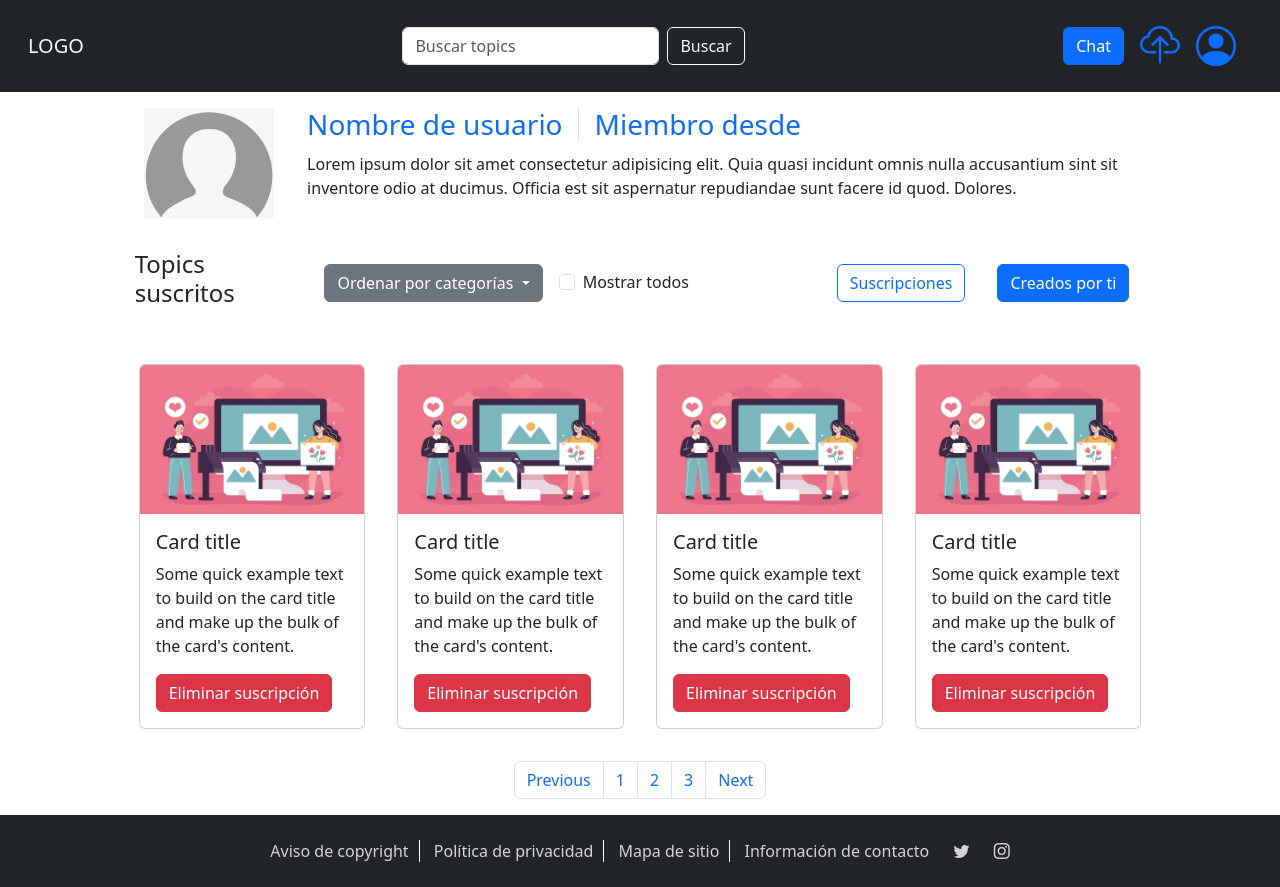
After one commit to neocortex96/TFG, a PHP site: page /profile.html in a window 1280 px wide. The commit adds this page. Run offline with PHP 8.4, Linux system fonts and the light colour scheme.

Commit message:
pagina 'profile' creada

```diff
--- a/front/css/index.css
+++ b/front/css/index.css
@@ -2,7 +2,7 @@ body {
     background-color: lightgray;
 }
 .barra-navegacion{
-    background-color: darkslateblue;
+    /* background-color: darkslateblue; */
 }
 .card {
     margin: 1em;
--- /dev/null
+++ b/front/css/profile.css
@@ -0,0 +1,51 @@
+.barra-navegacion{
+    /* background-color: darkslateblue; */
+}
+.chat-button{
+    /* height: 2.5em; */
+}
+#mi-imagen{
+    height: 110px;
+    width: 130px;
+    object-fit: cover;
+}
+#nombre-usuario{
+    padding-right: 15px;
+}
+a{
+    text-decoration: none;
+}
+
+@media(max-width: 991px){
+    #navbar-iconos-derecha {
+        display: none !important;
+    }
+}
+@media(max-width: 768px){
+    #nombre-usuario{
+        border: none !important;
+    }
+    #miembro-desde{
+        margin: 0px !important;
+        padding-bottom: 5px;
+    }
+    .columna-imagen{
+        justify-content: center;
+        align-items: center;
+        object-fit: cover;
+    }
+}
+
+.footer a{
+    padding-right: 10px;
+    padding-left: 10px;
+    color: lightgray;
+    text-decoration: none;
+}
+.footer a:nth-child(-n + 3){
+    border-right: 1px solid white;
+}
+#contenedor-suscritos{
+    background-color: antiquewhite;
+    margin-left: 30px !important;
+}
--- a/front/php/index.php
+++ b/front/php/index.php
@@ -8,7 +8,6 @@
     <meta http-equiv="refresh" content="10">
     <title>Document</title>
 
-    <head>
         <!-- BOOTSTRAP LINK -->
         <link href="https://cdn.jsdelivr.net/npm/bootstrap@5.3.0-alpha1/dist/css/bootstrap.min.css" rel="stylesheet" integrity="sha384-GLhlTQ8iRABdZLl6O3oVMWSktQOp6b7In1Zl3/Jr59b6EGGoI1aFkw7cmDA6j6gD" crossorigin="anonymous">
         <!-- BOOTSTRAP ICONS -->
@@ -23,7 +22,7 @@
 
 
     <!-- NAVBAR -->
-    <nav class="barra-navegacion navbar navbar-expand-lg p-3">
+    <nav class="barra-navegacion navbar navbar-expand-lg p-3 bg-dark">
         <div class="container-fluid">
 
             <a class="navbar-brand text-light" href="#">LOGO</a>
--- a/front/php/login-register.php
+++ b/front/php/login-register.php
@@ -9,7 +9,6 @@
 
     <!-- BOOTSTRAP LINK -->
     <link href="https://cdn.jsdelivr.net/npm/bootstrap@5.3.0-alpha1/dist/css/bootstrap.min.css" rel="stylesheet" integrity="sha384-GLhlTQ8iRABdZLl6O3oVMWSktQOp6b7In1Zl3/Jr59b6EGGoI1aFkw7cmDA6j6gD" crossorigin="anonymous">
-    <script defer src="https://cdn.jsdelivr.net/npm/bootstrap@5.3.0-alpha1/dist/js/bootstrap.bundle.min.js" integrity="sha384-w76AqPfDkMBDXo30jS1Sgez6pr3x5MlQ1ZAGC+nuZB+EYdgRZgiwxhTBTkF7CXvN" crossorigin="anonymous"></script>
 
     <!-- CSS LINK -->
     <link rel="stylesheet" href="../css/login-register.css">
@@ -43,7 +42,8 @@
     </div>
 
 
-
+    <!-- BOOTSTRAP JS -->
+    <script defer src="https://cdn.jsdelivr.net/npm/bootstrap@5.3.0-alpha1/dist/js/bootstrap.bundle.min.js" integrity="sha384-w76AqPfDkMBDXo30jS1Sgez6pr3x5MlQ1ZAGC+nuZB+EYdgRZgiwxhTBTkF7CXvN" crossorigin="anonymous"></script>
 
 </body>
 
--- /dev/null
+++ b/front/php/profile.html
@@ -0,0 +1,194 @@
+<!DOCTYPE html>
+<html lang="es">
+
+<head>
+    <meta charset="UTF-8">
+    <meta http-equiv="X-UA-Compatible" content="IE=edge">
+    <meta name="viewport" content="width=device-width, initial-scale=1.0">
+    <title>Profile</title>
+
+    <!-- BOOTSTRAP LINK -->
+    <link href="https://cdn.jsdelivr.net/npm/bootstrap@5.3.0-alpha1/dist/css/bootstrap.min.css" rel="stylesheet"
+        integrity="sha384-GLhlTQ8iRABdZLl6O3oVMWSktQOp6b7In1Zl3/Jr59b6EGGoI1aFkw7cmDA6j6gD" crossorigin="anonymous">
+
+    <!-- CSS LINK -->
+    <link rel="stylesheet" href="../css/profile.css">
+
+    <!-- BOOTSTRAP ICONS -->
+    <link rel="stylesheet" href="https://cdn.jsdelivr.net/npm/bootstrap-icons@1.10.5/font/bootstrap-icons.css">
+</head>
+
+<body>
+    <!-- NAVBAR -->
+    <nav class="barra-navegacion navbar navbar-expand-lg bg-dark p-3">
+        <div class="container-fluid">
+
+            <a class="navbar-brand text-light" href="#">LOGO</a>
+
+            <form class="d-flex" role="search" id="buscador-navbar">
+                <input class="form-control me-2" type="search" placeholder="Buscar topics" aria-label="Search">
+                <button class="btn btn-outline-light" type="submit">Buscar</button>
+            </form>
+            <div class="d-flex align-items-center" id="navbar-iconos-derecha">
+                <button type="button" class="btn btn-primary mx-3">Chat</button>
+                <a href="#"><i class="bi bi-cloud-upload fs-1 text-primary"></i></a>
+                <a href="#"><i class="bi bi-person-circle fs-1 text-primary mx-3"></i></a>
+            </div>
+
+
+            <button class="navbar-toggler bg-primary" type="button" data-bs-toggle="collapse"
+                data-bs-target="#navbarToggleExternalContent" aria-controls="navbarToggleExternalContent"
+                aria-expanded="false" aria-label="Toggle navigation">
+                <span class="navbar-toggler-icon"></span>
+            </button>
+
+
+
+
+
+
+
+        </div>
+    </nav>
+
+
+    <div class="collapse" id="navbarToggleExternalContent">
+        <div class="list-group text-light text-center rounded-0 d-flex align-items-center">
+            <a href="#" class="list-group-item list-group-item-action">A second link item</a>
+            <a href="#" class="list-group-item list-group-item-action">A third link item</a>
+            <a href="#" class="list-group-item list-group-item-action">A fourth link item</a>
+            <a href="#" class="list-group-item list-group-item-action disabled" tabindex="-1" aria-disabled="true">A
+                disabled link item</a>
+        </div>
+    </div>
+
+    <!-- DATOS DEL USUARIO -->
+
+    <div class="container-fluid datos-contenedor-global d-flex flex-wrap col-xs-10 col-md-10 col-xl-10 p-3"
+        id="datos-usuario">
+        <div
+            class="container columna-imagen d-flex flex-wrap justify-content-center col-xs-4 col-md-2 col-xl-2">
+            <img id="mi-imagen" src="../files/images/pp-placeholder.png" alt="placeholder-pp">
+            <a href="#">
+        </div>
+        <div class="container d-flex flex-wrap col-xs-8 col-md-10 col-xl-10" id="contenedor-nombre">
+            <a href="#">
+                <h3 class="border-end" id="nombre-usuario">Nombre de usuario</h3>
+            </a>
+            <a href="#">
+                <h3 class="mx-3" id="miembro-desde">Miembro desde</h3>
+            </a>
+            <p>Lorem ipsum dolor sit amet consectetur adipisicing elit. Quia quasi incidunt omnis
+                nulla accusantium sint
+                sit inventore odio at ducimus. Officia est sit aspernatur repudiandae sunt facere id quod. Dolores.</p>
+
+        </div>
+
+
+    </div>
+
+    <div class="container-fluid d-flex col-xl-10">
+        <h4 class="p-3">Topics suscritos</h4>
+
+        <div class="container-fluid d-flex col-xl-5 align-items-center p-3">
+            <div class="dropdown mx-3">
+                <button class="btn btn-secondary dropdown-toggle" type="button" id="dropdownMenuButton1"
+                    data-bs-toggle="dropdown" aria-expanded="false">
+                    Ordenar por categorías
+                </button>
+                <ul class="dropdown-menu" aria-labelledby="dropdownMenuButton1">
+                    <li><a class="dropdown-item" href="#">Action</a></li>
+                    <li><a class="dropdown-item" href="#">Another action</a></li>
+                    <li><a class="dropdown-item" href="#">Something else here</a></li>
+                </ul>
+            </div>
+            <div class="form-check">
+                <input class="form-check-input" type="checkbox" value="" id="flexCheckIndeterminate">
+                <label class="form-check-label" for="flexCheckIndeterminate">
+                    Mostrar todos
+                </label>
+            </div>
+        </div>
+        <div class="container-fluid d-flex col-5 align-items-center p-3 justify-content-end">
+            <input type="checkbox" class="btn-check mx-3" id="btn-check-outlined" autocomplete="off">
+            <label class="btn btn-outline-primary mx-3" for="btn-check-outlined">Suscripciones</label><br>
+            <input type="checkbox" class="btn-check mx-3" id="btn-check-2-outlined" checked autocomplete="off">
+            <label class="btn btn-outline-primary mx-3" for="btn-check-2-outlined">Creados por ti</label><br>
+        </div>
+    </div>
+
+
+
+
+    <div class="container-fluid col-xl-10 p-3 d-flex justify-content-center">
+        <div class="card m-3" style="width: 18rem;">
+            <img src="../files/images/sampleimg.jpg" class="card-img-top" alt="...">
+            <div class="card-body">
+              <h5 class="card-title">Card title</h5>
+              <p class="card-text">Some quick example text to build on the card title and make up the bulk of the card's content.</p>
+              <a href="#" class="btn btn-danger">Eliminar suscripción</a>
+            </div>
+          </div>
+          <div class="card m-3" style="width: 18rem;">
+            <img src="../files/images/sampleimg.jpg" class="card-img-top" alt="...">
+            <div class="card-body">
+              <h5 class="card-title">Card title</h5>
+              <p class="card-text">Some quick example text to build on the card title and make up the bulk of the card's content.</p>
+              <a href="#" class="btn btn-danger">Eliminar suscripción</a>
+            </div>
+          </div>
+          <div class="card m-3" style="width: 18rem;">
+            <img src="../files/images/sampleimg.jpg" class="card-img-top" alt="...">
+            <div class="card-body">
+              <h5 class="card-title">Card title</h5>
+              <p class="card-text">Some quick example text to build on the card title and make up the bulk of the card's content.</p>
+              <a href="#" class="btn btn-danger">Eliminar suscripción</a>
+            </div>
+          </div>
+          <div class="card m-3" style="width: 18rem;">
+            <img src="../files/images/sampleimg.jpg" class="card-img-top" alt="...">
+            <div class="card-body">
+              <h5 class="card-title">Card title</h5>
+              <p class="card-text">Some quick example text to build on the card title and make up the bulk of the card's content.</p>
+              <a href="#" class="btn btn-danger">Eliminar suscripción</a>
+            </div>
+          </div>
+    </div>
+
+
+
+
+    <div class="container-fluid d-flex justify-content-center col-xl-10">
+        <nav aria-label="Page navigation example">
+            <ul class="pagination">
+              <li class="page-item"><a class="page-link" href="#">Previous</a></li>
+              <li class="page-item"><a class="page-link" href="#">1</a></li>
+              <li class="page-item"><a class="page-link" href="#">2</a></li>
+              <li class="page-item"><a class="page-link" href="#">3</a></li>
+              <li class="page-item"><a class="page-link" href="#">Next</a></li>
+            </ul>
+          </nav>
+    </div>
+
+
+
+        <!-- FOOTER -->
+
+        <div class="footer text-center container-fluid p-4 bg-dark text-white">
+            <a href="#">Aviso de copyright</a>
+            <a href="#">Política de privacidad</a>
+            <a href="#">Mapa de sitio</a>
+            <a href="#">Información de contacto</a>
+            <a href="#"><i class="bi bi-twitter"></i></a>
+            <a href="#"><i class="bi bi-instagram"></i></a>
+
+        </div>
+
+
+    <!-- BOOTSTRAP JS -->
+    <script defer src="https://cdn.jsdelivr.net/npm/bootstrap@5.3.0-alpha1/dist/js/bootstrap.bundle.min.js"
+        integrity="sha384-w76AqPfDkMBDXo30jS1Sgez6pr3x5MlQ1ZAGC+nuZB+EYdgRZgiwxhTBTkF7CXvN"
+        crossorigin="anonymous"></script>
+</body>
+
+</html>
```
Also changed, not shown: front/php/profile.php (deleted, +0 -8 lines), front/files/images/pp-placeholder.png (added).
